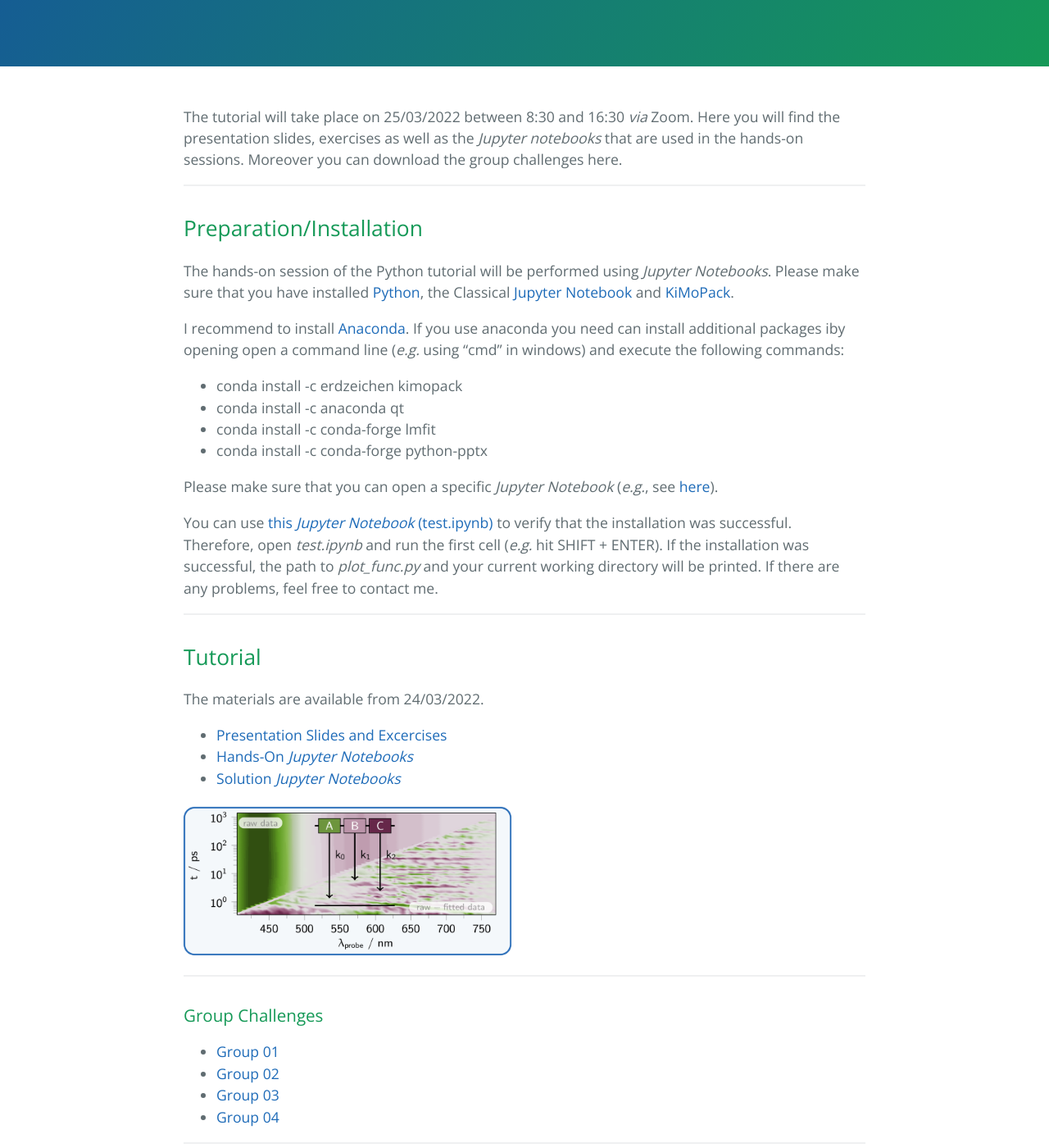
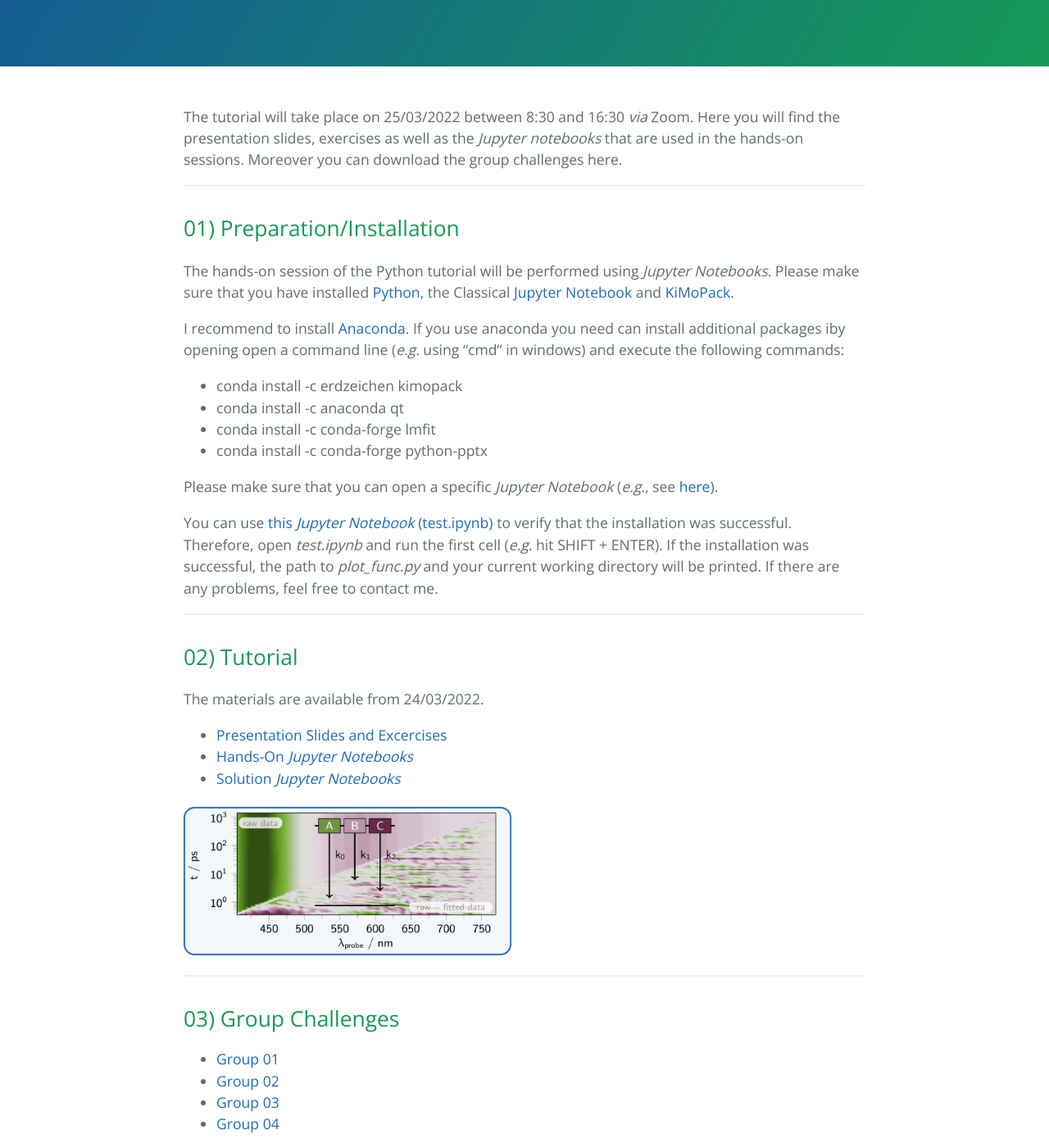
Before and after one commit to carolin-m/carolin-m.github.io, a Jekyll site: the page built from KiMoPack_tutorial.md, in a window 1280 px wide and 1400 px high, scrolled down 292 px. Shown: the whole window at 82% size. Built offline with Jekyll 4.4.1, drawn with Linux system fonts in a browser that asks for light colours.

Commit message:
Update KiMoPack_tutorial.md

```diff
--- a/KiMoPack_tutorial.md
+++ b/KiMoPack_tutorial.md
@@ -9,7 +9,7 @@ order: 1
 The tutorial will take place on 25/03/2022 between 8:30 and 16:30 *via* Zoom. Here you will find the presentation slides, exercises as well as the *Jupyter notebooks* that are used in the hands-on sessions. Moreover you can download the group challenges here.
 
 _____
-## Preparation/Installation
+## 01) Preparation/Installation
 
 The hands-on session of the Python tutorial will be performed using *Jupyter Notebooks*. Please make sure that you have installed [Python](https://www.python.org/), the Classical [Jupyter Notebook](https://jupyter.org/install) and [KiMoPack](https://pypi.org/project/KiMoPack/).
 <br>
@@ -26,7 +26,7 @@ Please make sure that you can open a specific *Jupyter Notebook* (*e.g.*, see [h
 You can use [this *Jupyter Notebook* (test.ipynb)](./docs/KiMoPack/test.ipynb) to verify that the installation was successful. Therefore, open *test.ipynb* and run the first cell (*e.g.* hit SHIFT + ENTER). If the installation was successful, the path to *plot_func.py* and your current working directory will be printed. If there are any problems, feel free to contact me.
 
 _____
-## Tutorial
+## 02) Tutorial
 
 The materials are available from 24/03/2022.
 
@@ -37,7 +37,7 @@ The materials are available from 24/03/2022.
 <img width=400 src='https://raw.githubusercontent.com/carolin-m/carolin-m.github.io/main/images/TOC_KiMoPack.png'>
 
 _____
-### Group Challenges
+## 03) Group Challenges
 
 - [Group 01]( )
 - [Group 02]( )
```
